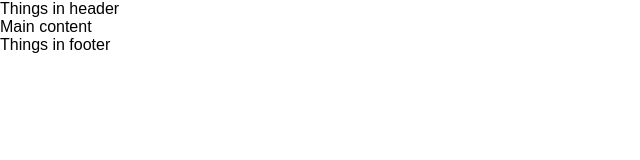
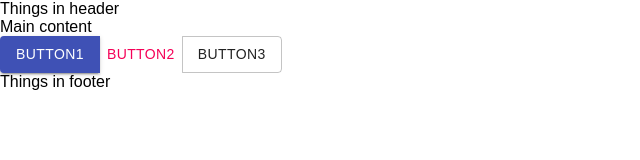
Before and after one commit to constantinospas/gatsby-ts-scss, a Gatsby site: page / in a window 1280 px wide. Shown: the whole page, without its empty margins (0-640 px from the left). Built offline with nearby package versions, Linux system fonts and the light colour scheme; Gatsby itself is replaced by a stand-in of ours.

Commit message:
added material ui

```diff
--- a/gatsby-config.js
+++ b/gatsby-config.js
@@ -7,5 +7,6 @@ module.exports = {
     `gatsby-plugin-sass`,
     `gatsby-plugin-typescript`,
     `gatsby-plugin-tslint`,
+    `gatsby-plugin-material-ui`
   ],
 }
--- a/package.json
+++ b/package.json
@@ -11,12 +11,16 @@
   },
   "dependencies": {
     "@babel/core": "^7.11.6",
+    "@material-ui/core": "^4.11.0",
     "gatsby": "^2.24.60",
     "gatsby-plugin-sass": "^2.3.13",
+    "gatsby-plugin-theme-ui": "^0.3.0",
     "gatsby-plugin-typescript": "^2.4.20",
+    "gatsby-theme-material-ui": "^1.0.13",
     "node-sass": "^4.14.1",
     "react": "^16.13.1",
     "react-dom": "^16.13.1",
+    "theme-ui": "^0.3.1",
     "typescript": "^4.0.2",
     "webpack": "^4.44.1"
   },
--- a/src/pages/index.tsx
+++ b/src/pages/index.tsx
@@ -1,5 +1,7 @@
 import * as React from 'react'
 import Layout from '../layout/layout'
+import Button from '@material-ui/core/Button'
+import ButtonGroup from '@material-ui/core/ButtonGroup'
 
 class IndexPage extends React.Component {
 
@@ -9,6 +11,13 @@ class IndexPage extends React.Component {
       <Layout>
         <div>
           Main content
+          <div className={`buttons`}>
+            <ButtonGroup>
+              <Button variant={`contained`} color={`primary`}>Button1</Button>
+              <Button variant={`text`} color={`secondary`}>Button2</Button>
+              <Button variant={`outlined`} color={`default`}>Button3</Button>
+            </ButtonGroup>
+          </div>
         </div>
       </Layout>
     )
```
Also changed, not shown: 1 other file.
